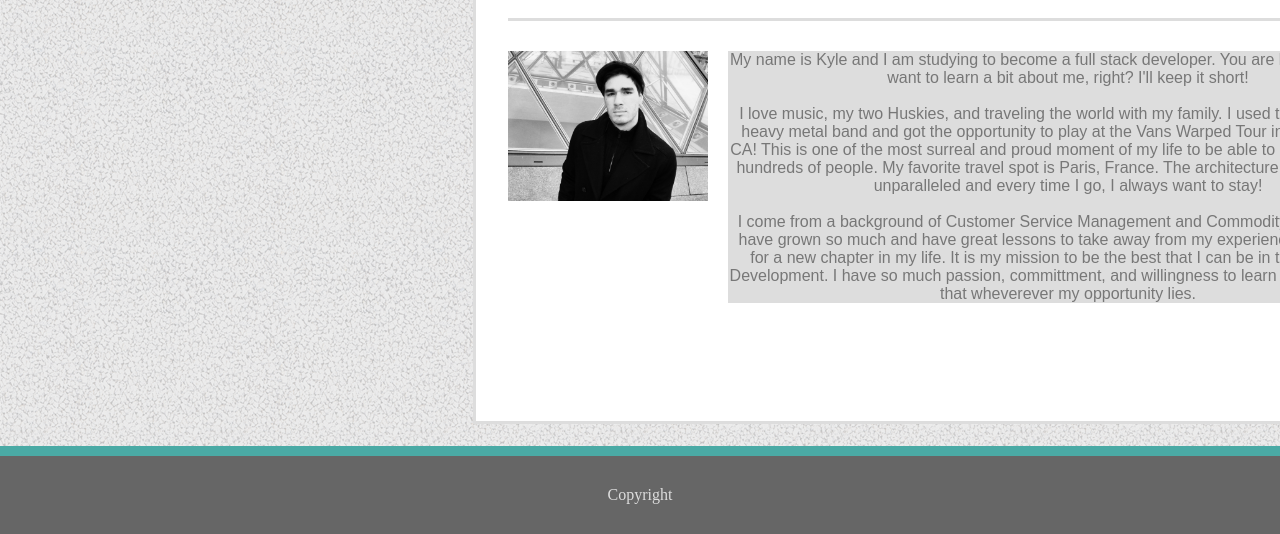
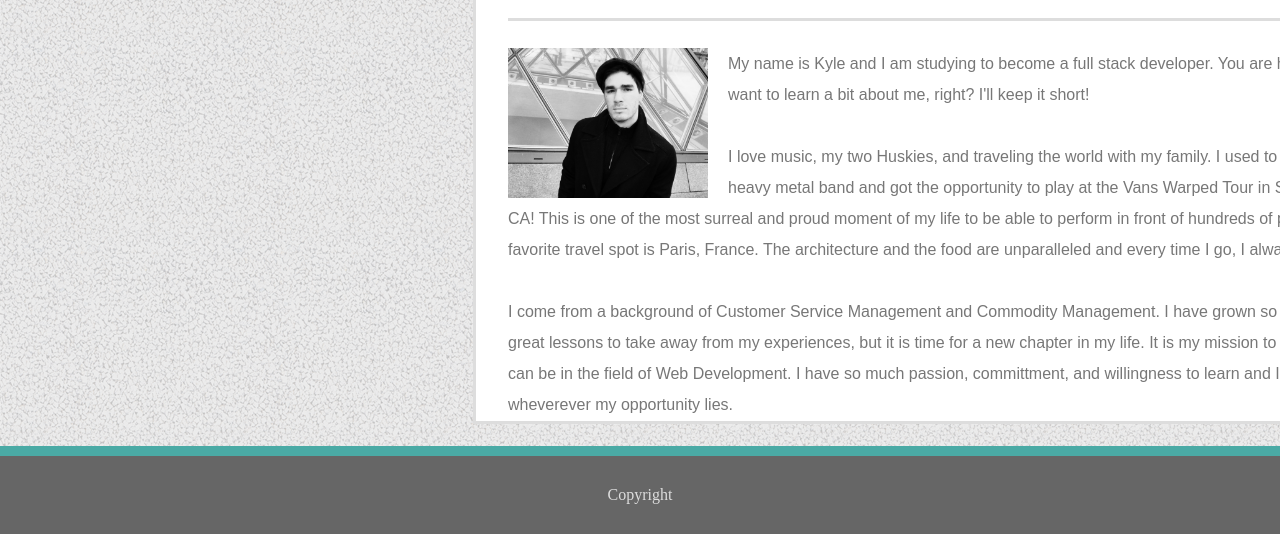
Before and after one commit to kyleoliveri/Basic-Portfolio, a plain HTML site: page index.html in a window 1280 px wide. Shown: the part 266-800 px from the top of the page. Drawn offline with Linux system fonts and the light colour scheme.

Commit message:
updated html and css 3

```diff
--- a/assets/css/style.css
+++ b/assets/css/style.css
@@ -67,18 +67,15 @@
 .amimg {
     height: 150px;
     width: 200px;
-    margin-top: 30px;
     float: left;
+    padding-right: 20px;
 }
 p {
     font-family: Arial, Helvetica, sans-serif;
     color: #777777;
-    margin-left: 220px;
-    margin-top: 30px;
-    text-align: center;
+    margin-top: 27px;
     overflow-wrap: auto;
-    background: #dddddd;
-
+    line-height: 31px;
 }
 .footer {
     color: #dddddd;
--- a/index.html
+++ b/index.html
@@ -26,8 +26,7 @@
     </div>
     <div class="amborder"></div>
     <div id="img-p">
-        <img class="amimg" src="../Basic-Portfolio/assets/images/IMG_0271.jpg" alt="About Me Image">
-            <p>
+            <p><img class="amimg" src="../Basic-Portfolio/assets/images/IMG_0271.jpg" alt="About Me Image">
                 My name is Kyle and I am studying to become a full stack developer. You are here because you want to learn a bit about me, right? I'll keep it short!
                 <br><br>
                 I love music, my two Huskies, and traveling the world with my family. I used to play guitar in a heavy metal band and got the opportunity to play at the Vans Warped Tour in San Francisco, CA! This is one of the most surreal and proud moment of my life to be able to perform in front of hundreds of people.
```
